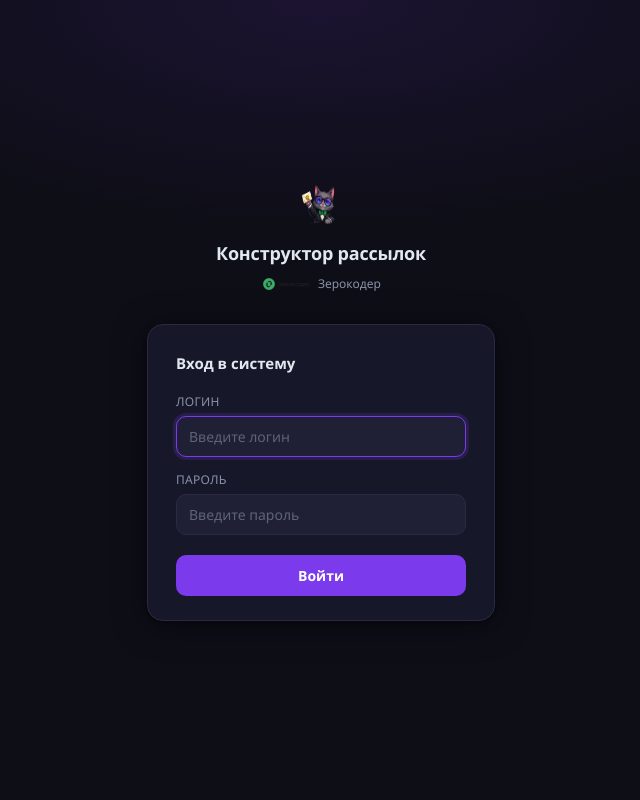
After one commit to annygrow/announce-constructor, a Flask app: page /login in a window 1280 px wide. The commit adds this page. Shown: the whole page, without its empty margins (319-959 px from the left). Run offline with Flask 3, Linux system fonts and the light colour scheme.

Commit message:
Add password-protected login page
Single shared login/password stored in .env (APP_USERNAME, APP_PASSWORD).
Flask session keeps the user logged in. Login page matches app dark theme.
Logout button added to header.

Co-Authored-By: Claude Sonnet 4.6 <noreply@anthropic.com>

```diff
--- a/app.py
+++ b/app.py
@@ -3,7 +3,7 @@ import os
 import json
 import logging
 import requests
-from flask import Flask, request, jsonify, render_template
+from flask import Flask, request, jsonify, render_template, session, redirect, url_for
 from bs4 import BeautifulSoup, NavigableString, Tag
 from urllib.parse import urlparse, parse_qs, urlencode, urlunparse, unquote, quote
 from dotenv import load_dotenv
@@ -21,6 +21,34 @@ logging.basicConfig(
 
 app = Flask(__name__)
 app.config['SEND_FILE_MAX_AGE_DEFAULT'] = 0
+app.secret_key = os.environ.get('SECRET_KEY', 'change-me-please')
+
+APP_USERNAME = os.environ.get('APP_USERNAME', '')
+APP_PASSWORD = os.environ.get('APP_PASSWORD', '')
+
+@app.before_request
+def require_login():
+    if request.path.startswith('/static/') or request.path in ('/login', '/favicon.ico'):
+        return None
+    if not session.get('logged_in'):
+        return redirect(url_for('login'))
+
+@app.route('/login', methods=['GET', 'POST'])
+def login():
+    error = None
+    if request.method == 'POST':
+        username = request.form.get('username', '').strip()
+        password = request.form.get('password', '').strip()
+        if username == APP_USERNAME and password == APP_PASSWORD:
+            session['logged_in'] = True
+            return redirect(url_for('index'))
+        error = 'Неверный логин или пароль'
+    return render_template('login.html', error=error)
+
+@app.route('/logout')
+def logout():
+    session.clear()
+    return redirect(url_for('login'))
 
 @app.after_request
 def no_cache_static(response):
--- /dev/null
+++ b/templates/login.html
@@ -0,0 +1,201 @@
+<!DOCTYPE html>
+<html lang="ru">
+<head>
+  <meta charset="UTF-8">
+  <meta name="viewport" content="width=device-width, initial-scale=1.0">
+  <title>Вход — Конструктор рассылок</title>
+  <link rel="icon" type="image/svg+xml" href="/static/favicon (2).svg">
+  <style>
+    *, *::before, *::after { box-sizing: border-box; margin: 0; padding: 0; }
+
+    :root {
+      --purple:       #7c3aed;
+      --purple-hover: #6d28d9;
+      --bg:           #0e0e17;
+      --surface:      #17172a;
+      --surface-2:    #1f1f35;
+      --border:       #2a2a42;
+      --text:         #e2e8f0;
+      --text-muted:   #8892a8;
+      --danger:       #f87171;
+      --radius:       10px;
+      --font:         'Segoe UI', system-ui, -apple-system, sans-serif;
+    }
+
+    html, body {
+      height: 100%;
+      font-family: var(--font);
+      font-size: 14px;
+      background: var(--bg);
+      color: var(--text);
+    }
+
+    body {
+      display: flex;
+      align-items: center;
+      justify-content: center;
+      min-height: 100vh;
+      background-image:
+        radial-gradient(ellipse 60% 40% at 50% 0%, rgba(124,58,237,.12) 0%, transparent 70%);
+    }
+
+    .login-wrap {
+      width: 100%;
+      max-width: 380px;
+      padding: 24px 16px;
+    }
+
+    /* Logo block */
+    .login-logo {
+      display: flex;
+      flex-direction: column;
+      align-items: center;
+      gap: 10px;
+      margin-bottom: 32px;
+    }
+
+    .login-logo img.cat {
+      width: 52px;
+      height: 52px;
+      border-radius: 12px;
+    }
+
+    .login-logo .title {
+      font-size: 18px;
+      font-weight: 600;
+      color: var(--text);
+      letter-spacing: -.2px;
+    }
+
+    .login-logo .brand {
+      display: flex;
+      align-items: center;
+      gap: 6px;
+      color: var(--text-muted);
+      font-size: 12px;
+    }
+
+    .login-logo .brand img {
+      height: 16px;
+      opacity: .7;
+    }
+
+    /* Card */
+    .login-card {
+      background: var(--surface);
+      border: 1px solid var(--border);
+      border-radius: 16px;
+      padding: 28px 28px 24px;
+      box-shadow: 0 4px 32px rgba(0,0,0,.5), 0 1px 4px rgba(0,0,0,.4);
+    }
+
+    .login-card h2 {
+      font-size: 15px;
+      font-weight: 600;
+      color: var(--text);
+      margin-bottom: 20px;
+    }
+
+    .field {
+      margin-bottom: 14px;
+    }
+
+    .field label {
+      display: block;
+      font-size: 12px;
+      font-weight: 500;
+      color: var(--text-muted);
+      margin-bottom: 6px;
+      letter-spacing: .3px;
+      text-transform: uppercase;
+    }
+
+    .field input {
+      width: 100%;
+      background: var(--surface-2);
+      border: 1px solid var(--border);
+      border-radius: var(--radius);
+      color: var(--text);
+      font-family: var(--font);
+      font-size: 14px;
+      padding: 10px 12px;
+      outline: none;
+      transition: border-color .15s;
+    }
+
+    .field input:focus {
+      border-color: var(--purple);
+      box-shadow: 0 0 0 3px rgba(124,58,237,.18);
+    }
+
+    .field input::placeholder {
+      color: var(--text-muted);
+      opacity: .6;
+    }
+
+    .error-msg {
+      background: rgba(248,113,113,.1);
+      border: 1px solid rgba(248,113,113,.3);
+      border-radius: var(--radius);
+      color: var(--danger);
+      font-size: 13px;
+      padding: 9px 12px;
+      margin-bottom: 14px;
+    }
+
+    .btn-login {
+      width: 100%;
+      background: var(--purple);
+      color: #fff;
+      border: none;
+      border-radius: var(--radius);
+      font-family: var(--font);
+      font-size: 14px;
+      font-weight: 600;
+      padding: 11px;
+      cursor: pointer;
+      margin-top: 6px;
+      transition: background .15s, transform .1s;
+    }
+
+    .btn-login:hover  { background: var(--purple-hover); }
+    .btn-login:active { transform: scale(.98); }
+  </style>
+</head>
+<body>
+
+<div class="login-wrap">
+
+  <div class="login-logo">
+    <img class="cat" src="/static/cat_icon.png" alt="">
+    <div class="title">Конструктор рассылок</div>
+    <div class="brand">
+      <img src="/static/logo.png" alt="Зерокодер">
+      <span>Зерокодер</span>
+    </div>
+  </div>
+
+  <div class="login-card">
+    <h2>Вход в систему</h2>
+
+    {% if error %}
+    <div class="error-msg">{{ error }}</div>
+    {% endif %}
+
+    <form method="POST" action="/login">
+      <div class="field">
+        <label>Логин</label>
+        <input type="text" name="username" placeholder="Введите логин" autocomplete="username" autofocus>
+      </div>
+      <div class="field">
+        <label>Пароль</label>
+        <input type="password" name="password" placeholder="Введите пароль" autocomplete="current-password">
+      </div>
+      <button type="submit" class="btn-login">Войти</button>
+    </form>
+  </div>
+
+</div>
+
+</body>
+</html>
```
Also changed, not shown: static/style.css (+21 -0 lines), templates/index.html (+8 -0 lines).
